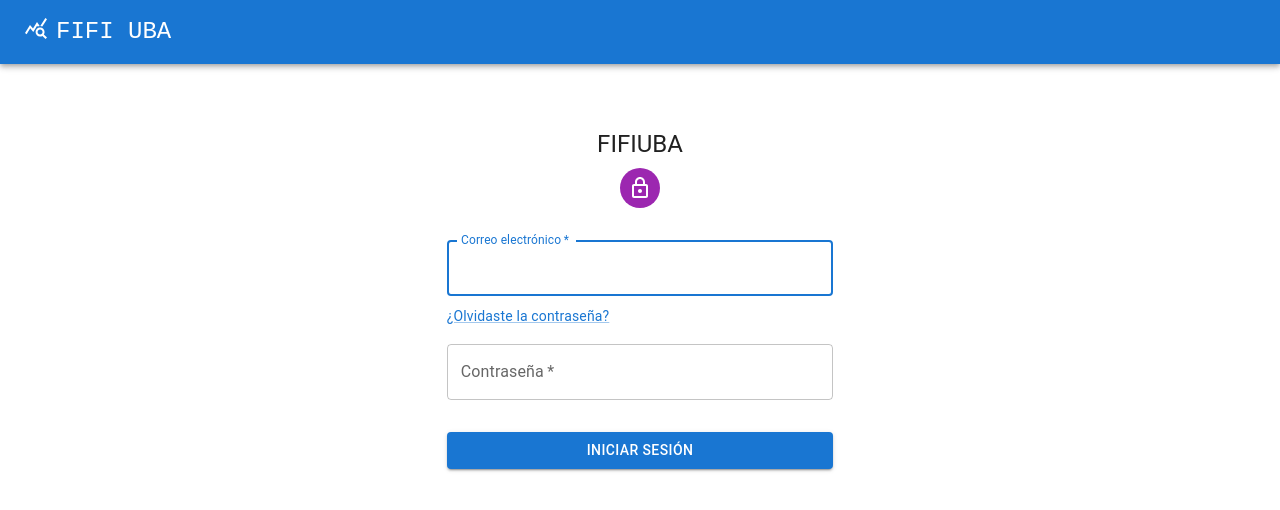
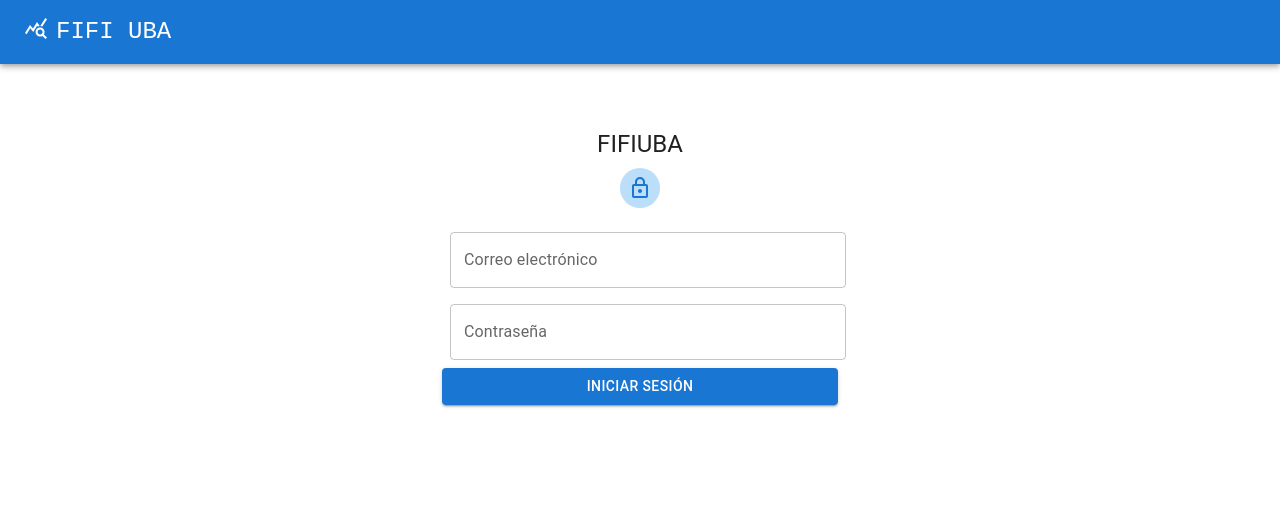
Before and after one commit to Fifiuba/admin-web, a React (Create React App) app: page /ingresar in a window 1280 px wide. Shown: the top 510 px of the page. Built offline with nearby package versions, Linux system fonts and the light colour scheme.

Commit message:
feat: login validation - fix: user to admin

```diff
--- a/src/App.js
+++ b/src/App.js
@@ -8,33 +8,36 @@
 import {ProtectedRoute} from './components/protected-route.js';
 
 function App() {
-  const [user, setUser] = useState(null);
+  const [admin, setAdmin] = useState(null);
 
   const handleLogin = () => {
-    setUser({name: 'Franco',
+    // hacer request y setear datos del admin
+    setAdmin({name: 'Franco',
       last_name: 'Gomez',
       email: 'francodgmz@gmail.com',
       password: '1234'});
   };
 
   const handleLogout = () => {
-    setUser(null);
+    setAdmin(null);
   };
 
   return (
 
     <BrowserRouter>
-      <Navbar user={user} handleLogout={handleLogout}/>
+      <Navbar admin={admin} handleLogout={handleLogout}/>
       <Routes>
-        <Route index element={<SignIn handleLogin={handleLogin} user={user}/>}/>
+        <Route
+          index
+          element={<SignIn handleLogin={handleLogin} admin={admin}/>}/>
         <Route path="ingresar"
           element={<SignIn handleLogin={handleLogin}
-            user={user}/>}
+            admin={admin}/>}
         />
         <Route path="registrar" element={<SignUp/>} />
-        <Route element={<ProtectedRoute user={user}/>}>
-          <Route path="inicio" element={<Home user={user}/>} />
-          <Route path="perfil" element={<Profile user={user}/>} />
+        <Route element={<ProtectedRoute admin={admin}/>}>
+          <Route path="inicio" element={<Home admin={admin}/>} />
+          <Route path="perfil" element={<Profile admin={admin}/>} />
         </Route>
       </Routes>
     </BrowserRouter>
--- a/src/components/navbar.js
+++ b/src/components/navbar.js
@@ -5,13 +5,13 @@
 import NavLogo from './nav-logo';
 import NavMenu from './nav-menu';
 
-const Navbar = ({user, handleLogout}) => {
+const Navbar = ({admin, handleLogout}) => {
   return (
     <AppBar position="static">
       <Container maxWidth="xl">
         <Toolbar disableGutters>
           <NavLogo/>
-          {user && <NavMenu handleLogout={handleLogout}/>}
+          {admin && <NavMenu handleLogout={handleLogout}/>}
         </Toolbar>
       </Container>
     </AppBar>
--- a/src/components/protected-route.js
+++ b/src/components/protected-route.js
@@ -1,8 +1,8 @@
 import React from 'react';
 import {Navigate, Outlet} from 'react-router-dom';
 
-export const ProtectedRoute = ({user, redirectTo='/'}) => {
-  if (!user) {
+export const ProtectedRoute = ({admin, redirectTo='/'}) => {
+  if (!admin) {
     return <Navigate to={redirectTo}/>;
   }
 
--- a/src/utils/constraints.js
+++ b/src/utils/constraints.js
@@ -1,6 +1,6 @@
 const Constraints = {
 
-  'user': {
+  'admin': {
     'Nombre': {
       'max': 20,
       'min': 3,
--- a/src/views/home.js
+++ b/src/views/home.js
@@ -1,10 +1,10 @@
 import React from 'react';
 import {Link} from 'react-router-dom';
 
-export default function Home({user}) {
+export default function Home({admin}) {
   return (
     <div>
-      <h1>Admin: {user.name}</h1>
+      <h1>Admin: {admin.name}</h1>
       <Link to="/perfil">  Perfil  </Link>
       <Link to="/registrar">  Registrar administrador  </Link>
     </div>
--- a/src/views/profile.js
+++ b/src/views/profile.js
@@ -14,21 +14,21 @@
 
 const theme = createTheme();
 
-export default function Profile({user}) {
-  if (!user) return <Navigate to="/ingresar"/>;
+export default function Profile({admin}) {
+  if (!admin) return <Navigate to="/ingresar"/>;
 
   const [edit, setEdit] = useState(false);
-  const [name, setName] = useState(user.name);
-  const [lastname, setLastname] = useState(user.last_name);
-  const [email, setEmail] = useState(user.email);
-  const [password, setPassword] = useState(user.password);
+  const [name, setName] = useState(admin.name);
+  const [lastname, setLastname] = useState(admin.last_name);
+  const [email, setEmail] = useState(admin.email);
+  const [password, setPassword] = useState(admin.password);
 
   const handleSubmit = (event) => {
     event.preventDefault();
-    if (validate('user', 'Nombre', name) &&
-        validate('user', 'Apellido', lastname) &&
-        validate('user', 'Correo electrónico', email) &&
-        validate('user', 'Contraseña', password)) {
+    if (validate('admin', 'Nombre', name) &&
+        validate('admin', 'Apellido', lastname) &&
+        validate('admin', 'Correo electrónico', email) &&
+        validate('admin', 'Contraseña', password)) {
       alert('Guardar datos');
     } else {
       alert('Mostrar error');
@@ -41,10 +41,10 @@
 
   const handleCancel = () => {
     setEdit(!edit);
-    setName(user.name);
-    setLastname(user.last_name);
-    setEmail(user.email);
-    setPassword(user.password);
+    setName(admin.name);
+    setLastname(admin.last_name);
+    setEmail(admin.email);
+    setPassword(admin.password);
   };
 
   return (
@@ -76,25 +76,25 @@
               value={name}
               label="Nombre"
               onChange={setName}
-              valid={validate('user', 'Nombre', name)}/>
+              valid={validate('admin', 'Nombre', name)}/>
             <ValidationField
               enabled={edit}
               value={lastname}
               label="Apellido"
               onChange={setLastname}
-              valid={validate('user', 'Apellido', lastname)}/>
+              valid={validate('admin', 'Apellido', lastname)}/>
             <ValidationField
               enabled={edit}
               value={email}
               label="Correo electrónico"
               onChange={setEmail}
-              valid={validate('user', 'Correo electrónico', email)}/>
+              valid={validate('admin', 'Correo electrónico', email)}/>
             <ValidationField
               enabled={edit}
               value={password}
               label="Contraseña"
               onChange={setPassword}
-              valid={validate('user', 'Contraseña', password)}/>
+              valid={validate('admin', 'Contraseña', password)}/>
             { !edit &&
             <Button
               fullWidth
--- a/src/views/sign-in.js
+++ b/src/views/sign-in.js
@@ -1,31 +1,32 @@
-import * as React from 'react';
+import React, {useState} from 'react';
 import Avatar from '@mui/material/Avatar';
 import Button from '@mui/material/Button';
 import CssBaseline from '@mui/material/CssBaseline';
-import TextField from '@mui/material/TextField';
-import Link from '@mui/material/Link';
-import Grid from '@mui/material/Grid';
 import Box from '@mui/material/Box';
-import LockOutlinedIcon from '@mui/icons-material/LockOutlined';
 import Typography from '@mui/material/Typography';
 import Container from '@mui/material/Container';
 import {createTheme, ThemeProvider} from '@mui/material/styles';
+import ValidationField from '../components/validation-field';
+import LockOutlinedIcon from '@mui/icons-material/LockOutlined';
+import {blue} from '@mui/material/colors';
+import validate from '../utils/validation';
 import {Navigate} from 'react-router-dom';
 
 const theme = createTheme();
 
-export default function SignIn({handleLogin, user}) {
-  if (user) return <Navigate to="/inicio"/>;
-
+export default function SignIn({handleLogin, admin}) {
+  if (admin) return <Navigate to="/inicio"/>;
+  const [email, setEmail] = useState('');
+  const [password, setPassword] = useState('');
+  const [showError, setShowError] = useState(false);
   const handleSubmit = (event) => {
     event.preventDefault();
-    // console.log("handlelogin",handleLogin)
-    handleLogin();
-    // const data = new FormData(event.currentTarget);
-    /* console.log({
-      email: data.get('email'),
-      password: data.get('password'),
-    });*/
+    if (validate('admin', 'Correo electrónico', email) &&
+        validate('admin', 'Contraseña', password)) {
+      handleLogin();
+    } else {
+      setShowError(true);
+    }
   };
 
   return (
@@ -43,42 +44,36 @@
           <Typography component="h1" variant="h5">
             FIFIUBA
           </Typography>
-          <Avatar sx={{m: 1, bgcolor: 'secondary.main'}}>
-            <LockOutlinedIcon />
+          <Avatar sx={{m: 1, bgcolor: blue[100]}}>
+            <LockOutlinedIcon color="primary"/>
           </Avatar>
-          <Box component="form" onSubmit={handleSubmit} noValidate sx={{mt: 1}}>
-            <TextField
-              margin="normal"
-              required
-              fullWidth
-              id="email"
+          <Box
+            component="form"
+            fullWidth
+            onSubmit={handleSubmit}
+            noValidate
+            sx={{mt: 1, width: '100%'}}>
+            <ValidationField
+              enabled={true}
+              value={email}
               label="Correo electrónico"
-              name="email"
-              autoComplete="email"
-              autoFocus
-            />
-            <Grid item xs>
-              <Link href="#" variant="body2">
-              ¿Olvidaste la contraseña?
-              </Link>
-            </Grid>
-            <TextField
-              margin="normal"
-              required
-              fullWidth
-              name="password"
+              onChange={setEmail}
+              valid={
+                !showError || validate('admin', 'Correo electrónico', email)}/>
+            <ValidationField
+              enabled={true}
+              value={password}
               label="Contraseña"
-              type="password"
-              id="password"
-              autoComplete="current-password"
-            />
+              onChange={setPassword}
+              valid={
+                !showError || validate('admin', 'Contraseña', password)}/>
             <Button
               fullWidth
-              type="submit"
               variant="contained"
-              sx={{mt: 3, mb: 2}}
+              sx={{mb: 2}}
+              onClick={handleSubmit}
             >
-            Iniciar Sesión
+            Iniciar sesión
             </Button>
           </Box>
         </Box>
```
